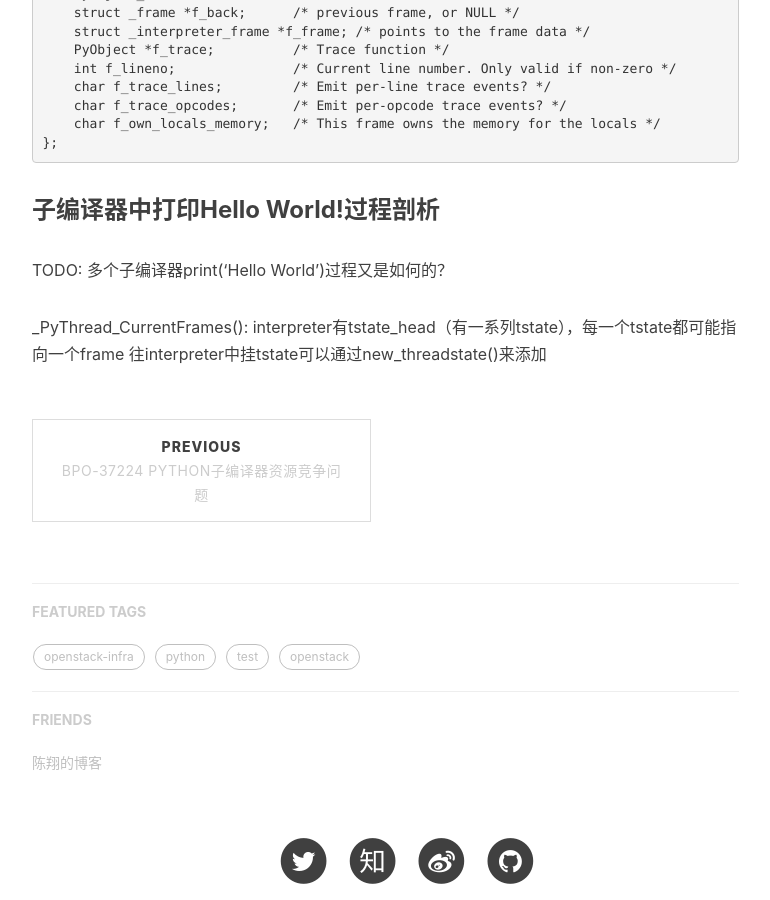
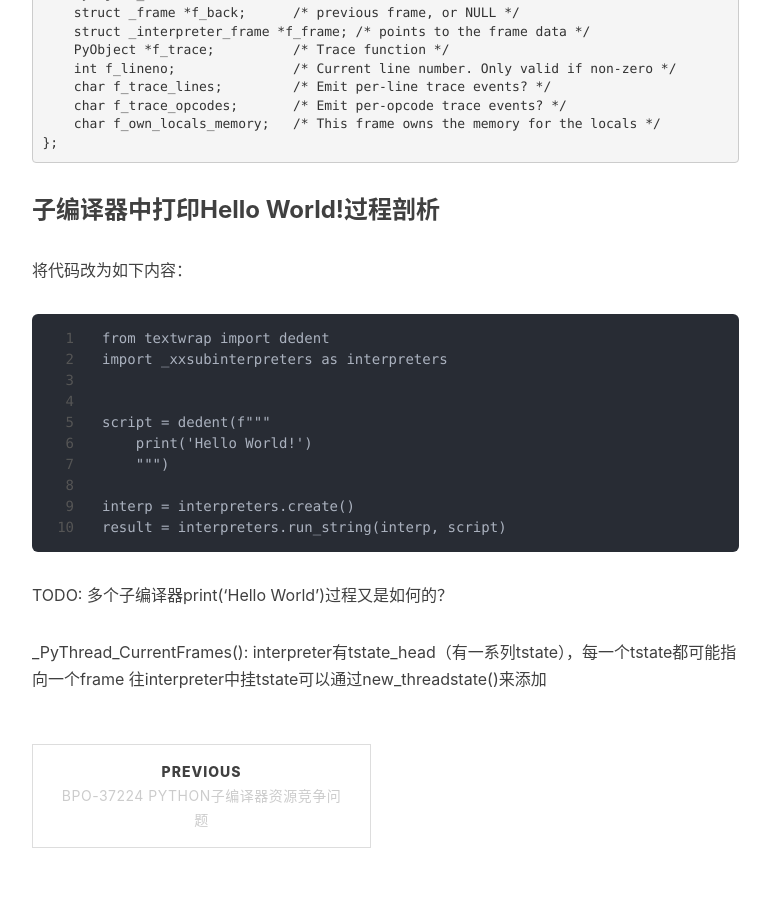
Before and after one commit to shihai1991/shihai1991.github.io, a Jekyll site: the page built from _posts/2021-08-23-print执行过程分析.md, in a window 1280 px wide and 900 px high, scrolled down 4017 px. Shown: the whole window, without its empty margins (233-1003 px from the left). Built offline with Jekyll 4.4.1, drawn with Linux system fonts in a browser that asks for light colours; nearby versions of some CDN libraries; comment, search, counter and statistics services are not loaded.

Commit message:
Update 2021-08-23-print执行过程分析.md

````diff
--- a/_posts/2021-08-23-print执行过程分析.md
+++ b/_posts/2021-08-23-print执行过程分析.md
@@ -122,6 +122,20 @@ struct _frame {
 ```
 
 ### 子编译器中打印Hello World!过程剖析
+将代码改为如下内容：
+```
+from textwrap import dedent
+import _xxsubinterpreters as interpreters
+
+
+script = dedent(f"""
+    print('Hello World!')
+    """)
+
+interp = interpreters.create()
+result = interpreters.run_string(interp, script)
+```
+
 TODO: 多个子编译器print('Hello World')过程又是如何的？
 
 _PyThread_CurrentFrames(): interpreter有tstate_head（有一系列tstate），每一个tstate都可能指向一个frame
````
